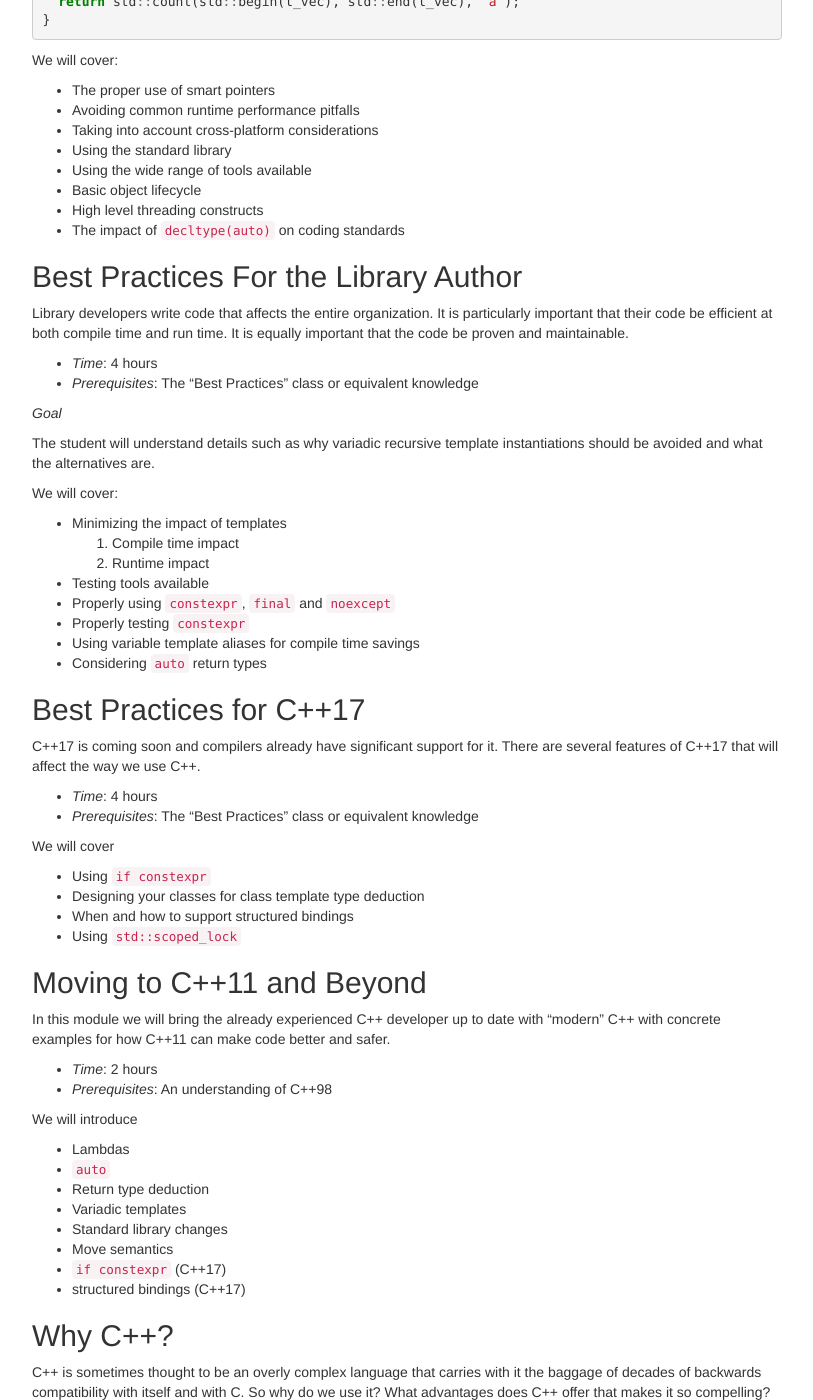
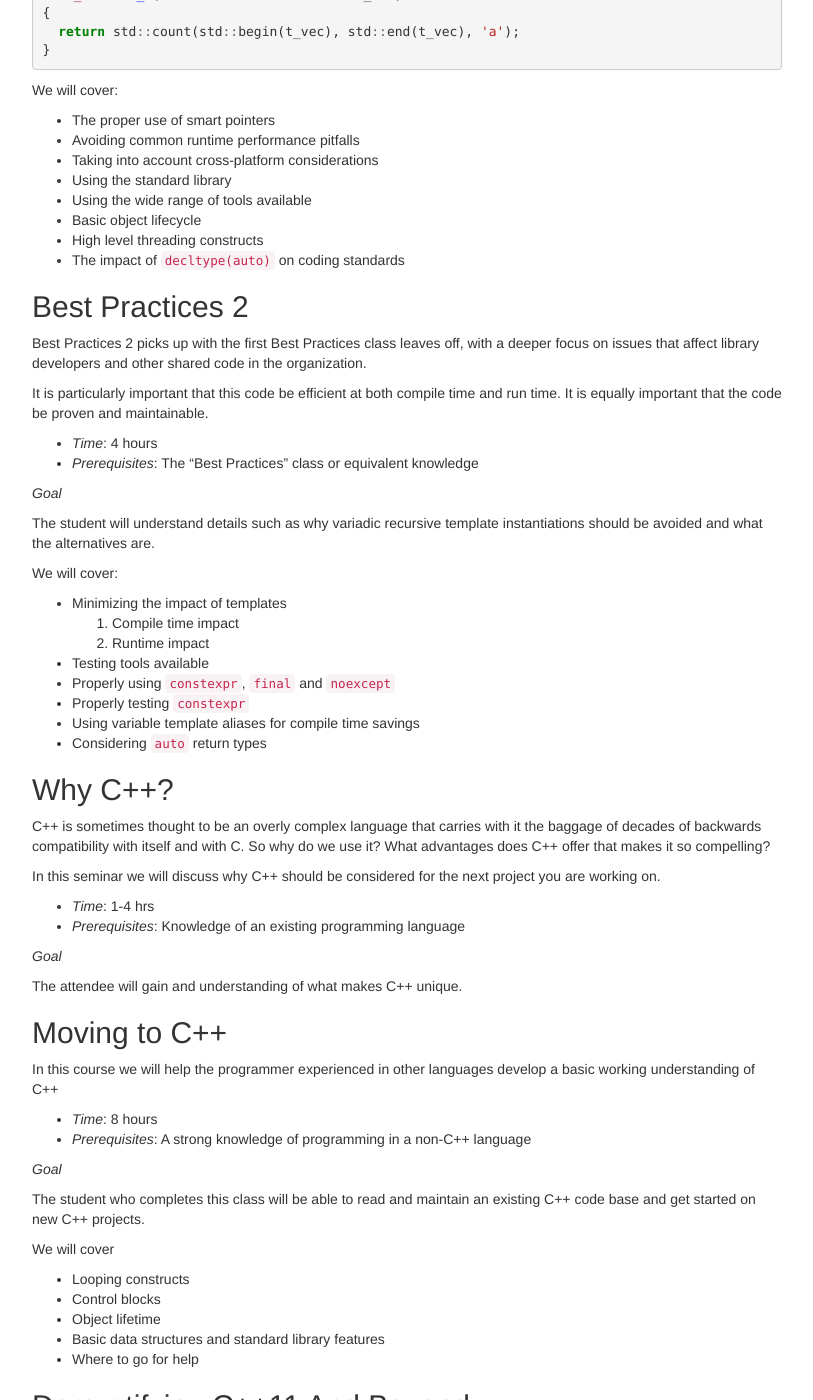
Before and after one commit to lefticus/emptycrate, a Jekyll site: the page built from training.html, in a window 1280 px wide and 1400 px high, scrolled down 3120 px. Shown: the whole window, without its empty margins (38-851 px from the left). Built offline with Jekyll 4.4.1, drawn with Linux system fonts in a browser that asks for light colours; comment, search, counter and statistics services are not loaded; some of the changed text lies outside the part shown.

Commit message:
Update training class descriptions

```diff
--- a/_includes/training.md
+++ b/_includes/training.md
@@ -53,26 +53,25 @@
  * Day 3: [Inheritance and Polymorphism](#inheritance-and-polymorphism)
  * Day 4: [Best Practices](#best-practices)
 
-
 ## Updating to C++11 and beyond - For the organization that is already using C++ but is interested in updating to the latest standards and cleaning up their code in the process
 
 2 day class:
 
- * Day 1: [Demystifying C++11 and Beyond](#demystifying-c11-and-beyond) & [Moving to C++ 11 and Beyond](#moving-to-c11-and-beyond)
- * Day 2: [Best Practices](#best-practices) & [Best Practices for C++17](#best-practices-for-c17)
+ * Day 1: [Demystifying C++11 and Beyond](#demystifying-c11-and-beyond)
+ * Day 2: [Best Practices](#best-practices)
 
 3 day class:
 
- * Day 1: [Demystifying C++11 and Beyond](#demystifying-c11-and-beyond) & [Moving to C++ 11 and Beyond](#moving-to-c11-and-beyond)
+ * Day 1: [Demystifying C++11 and Beyond](#demystifying-c11-and-beyond)
  * Day 2: [Understanding Object Lifetime](#understanding-object-lifetime)
- * Day 3: [Best Practices](#best-practices) & [Best Practices for C++17](#best-practices-for-c17)
+ * Day 3: [Best Practices](#best-practices)
 
 4 day class:
 
- * Day 1: [Demystifying C++11 and Beyond](#demystifying-c11-and-beyond) & [Moving to C++ 11 and Beyond](#moving-to-c11-and-beyond)
+ * Day 1: [Demystifying C++11 and Beyond](#demystifying-c11-and-beyond)
  * Day 2: [Understanding Object Lifetime](#understanding-object-lifetime)
- * Day 3: [Inheritance and Polymorphism](#inheritance-and-polymorphism)
- * Day 4: [Best Practices](#best-practices) & [Best Practices for C++17](#best-practices-for-c17)
+ * Day 3: [Best Practices](#best-practices)
+ * Day 4: [Best Practices 2](#best-practices-2)
 
 
 ## Honing skills and increasing code quality - For the organization that is already using C++11 and is intersted in improving their overall code quality while increasing performance
@@ -80,20 +79,20 @@
 2 day class:
 
  * Day 1: [Best Practices](#best-practices)
- * Day 2: [Best Practices for C++17](#best-practices-for-c17) & [Best Practices for the Library Author](#best-practices-for-the-library-author)
+ * Day 2: [Best Practices 2](#best-practices-2)
 
 3 day class:
 
  * Day 1: [Understanding Object Lifetime](#understanding-object-lifetime)
- * Day 2: [Demystifying C++11 and Beyond](#demystifying-c11-and-beyond) & [Best Practices](#best-practices)
- * Day 3: [Best Practices for C++17](#best-practices-for-c17) & [Best Practices for the Library Author](#best-practices-for-the-library-author)
+ * Day 2: [Demystifying C++11 and Beyond](#demystifying-c11-and-beyond)
+ * Day 3: [Best Practices](#best-practices)
 
 4 day class:
 
  * Day 1: [Understanding Object Lifetime](#understanding-object-lifetime)
  * Day 2: [Zero Cost C++](#zero-cost-c)
- * Day 3: [Demystifying C++11 and Beyond](#demystifying-c11-and-beyond) & [Best Practices](#best-practices)
- * Day 4: [Best Practices for C++17](#best-practices-for-c17) & [Best Practices for the Library Author](#best-practices-for-the-library-author)
+ * Day 3: [Demystifying C++11 and Beyond](#demystifying-c11-and-beyond)
+ * Day 4: [Best Practices](#best-practices)
 
 ------------------------------------------------------------------------------------------------------------------
 
@@ -147,10 +148,13 @@
  * High level threading constructs
  * The impact of `decltype(auto)` on coding standards
 
-## Best Practices For the Library Author
+## Best Practices 2
 
-Library developers write code that affects the entire organization. It is particularly important that their
-code be efficient at both compile time and run time. It is equally important that the code be proven and maintainable.
+Best Practices 2 picks up with the first Best Practices class leaves off, with a deeper focus on issues that
+affect library developers and other shared code in the organization.
+
+It is particularly important that this code be efficient at both compile time and run time. It is equally
+important that the code be proven and maintainable.
 
  * *Time*: 4 hours
  * *Prerequisites*: The "Best Practices" class or equivalent knowledge
@@ -171,41 +175,6 @@
  * Considering `auto` return types
 
 
-## Best Practices for C++17
-
-C++17 is coming soon and compilers already have significant support for it. There are several features of C++17 that will affect the
-way we use C++.
-
- * *Time*: 4 hours
- * *Prerequisites*: The "Best Practices" class or equivalent knowledge
-
-We will cover
-
- * Using `if constexpr`
- * Designing your classes for class template type deduction
- * When and how to support structured bindings
- * Using `std::scoped_lock`
-
-
-
-## Moving to C++11 and Beyond
-
-In this module we will bring the already experienced C++ developer up to date with “modern” C++ with concrete examples for how C++11 can make code better and safer.
-
- * *Time*: 2 hours
- * *Prerequisites*: An understanding of C++98
-
-We will introduce
-
- * Lambdas
- * `auto`
- * Return type deduction
- * Variadic templates
- * Standard library changes
- * Move semantics
- * `if constexpr` (C++17)
- * structured bindings (C++17)
-
 
 ## Why C++?
 
@@ -224,7 +193,7 @@
 
 In this course we will help the programmer experienced in other languages develop a basic working understanding of C++
 
- * *Time*: 4 hours
+ * *Time*: 8 hours
  * *Prerequisites*: A strong knowledge of programming in a non-C++ language
 
  *Goal*
@@ -244,7 +213,7 @@
 
 C++11, 14 and 17 have added new constucts to the language that may make the experienced C++ programmer question how much overhead is added when utilizing these features and how trustworthy they are.
 
- * *Time*: 4 Hours
+ * *Time*: 8 Hours
  * *Prerequisites*: An understanding of C++98
 
 We will explain:
```
Also changed, not shown: other parts of _includes/training.md (+2 -0 lines).
